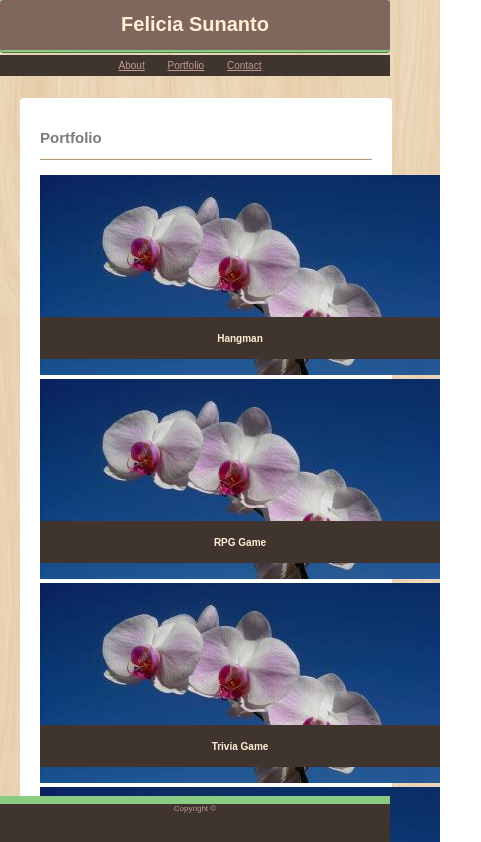
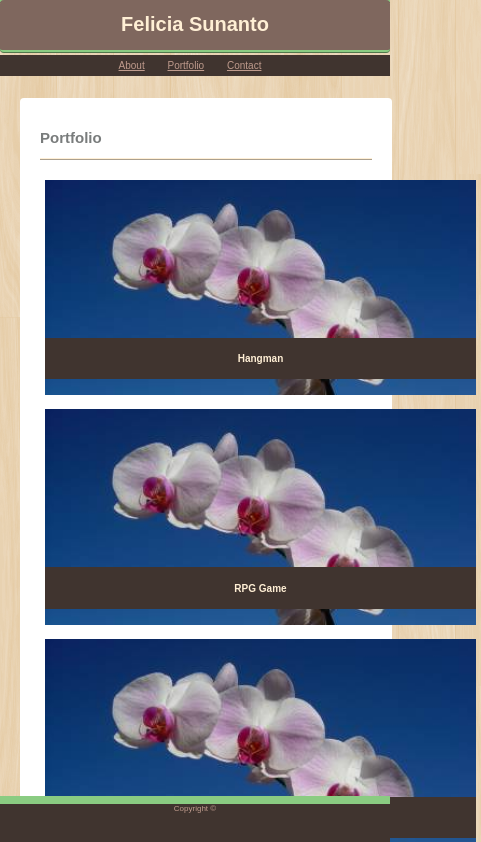
Before and after one commit to felsuna/Responsive-Portfolio, a plain HTML site: page portfolio.html in a window 390 px wide. Shown: the top 842 px of the page, 481 px wide, since content can reach past the window. Drawn offline with Linux system fonts and the light colour scheme; a web font is replaced by a local one.

Commit message:
site files

```diff
--- a/assets/css/style.css
+++ b/assets/css/style.css
@@ -131,10 +131,10 @@ input[type=submit]:hover {
     text-align: center;
 }
 
-/* Media queries */
+/* Media queries*/
 
-/* When screen reaches 960px or less */
-@media screen and (max-width: 960px) {
+/* When screen reaches 980px or less */
+@media screen and (max-width: 980px) {
 #name {
     margin-left: 20px;
     font-size: 10px;
@@ -156,8 +156,19 @@ input[type=submit]:hover {
     width: 50%;
   }
 
+.imgPort {
+    width: 300px;
+    height: 150px;
+    padding: 5px;
+}
+
+.one {
+    padding: 0px;
+    margin: 5px;
+}
+
 .content {
-    width: 65%;
+    width: 70%;
     font-size: 10px;
     line-height: 15px;
     margin: 20px;
@@ -183,6 +194,18 @@ input[type=submit]:hover {
     width: 89%;
     margin-right: 20px;
     font-size: 10px;
+}
+
+.imgPort {
+    width: 130%;
+    height: 100%;
+    padding: 5px;
+}
+
+.one {
+    padding: 0px;
+    margin: 5px;
+    width: 130%;
 }
 
 #footer {
@@ -224,6 +247,5 @@ input[type=submit]:hover {
     width: 85%;
     margin-top: 95px;
 }
-
 }
 }
--- a/portfolio.html
+++ b/portfolio.html
@@ -8,7 +8,6 @@
     <title>My Portfolio</title>
     <link href="https://fonts.googleapis.com/css?family=Kodchasan|Quicksand" rel="stylesheet">
     <link rel="stylesheet" type="text/css" href="assets/css/style.css">
-    <link rel="stylesheet" type="text/css" href="assets/css/reset.css">
 </head>
 
 <body background="assets/images/retina_wood_@2X.png">
@@ -25,8 +24,6 @@
         </div>
     </div>
 
-    <div class="wrapper">
-
     <section class="content">
 
         <div class="contentTitle">
@@ -37,7 +34,7 @@
 
         <div class="container">
             <a href="#">
-                    <img src="assets/images/port1.jpg" alt="flower"></a>
+                <img class="imgPort" src="assets/images/port1.jpg" alt="flower" width="400" height="200"></a>
             <div class="one">
                 <h4>Hangman</h4>
             </div>
@@ -45,7 +42,7 @@
 
         <div class="container">
             <a href="#">
-                    <img src="assets/images/port1.jpg" alt="flower"></a>
+                <img class="imgPort" src="assets/images/port1.jpg" alt="flower" width="400" height="200"></a>
             <div class="one">
                 <h4>RPG Game</h4>
             </div>
@@ -53,7 +50,7 @@
 
         <div class="container">
             <a href="#">
-                    <img src="assets/images/port1.jpg" alt="flower"></a>
+                <img class="imgPort" src="assets/images/port1.jpg" alt="flower" width="400" height="200"></a>
             <div class="one">
                 <h4>Trivia Game</h4>
             </div>
@@ -61,7 +58,7 @@
 
         <div class="container">
             <a href="#">
-                    <img src="assets\images\port1.jpg" alt="flower"></a>
+                <img class="imgPort" src="assets\images\port1.jpg" alt="flower" width="400" height="200"></a>
             <div class="one">
                 <h4>Rutgers Info Widget</h4>
             </div>
@@ -69,7 +66,7 @@
 
         <div class="container">
             <a href="#">
-                    <img src="assets\images\port1.jpg" alt="flower"></a>
+                <img class="imgPort" src="assets\images\port1.jpg" alt="flower" width="400" height="200"></a>
             <div class="one">
                 <h4>Rock Paper Scissors</h4>
             </div>
```
Also changed, not shown: contact.html (+0 -1 lines), index.html (+0 -1 lines). Lines whose indentation alone changed are shown as unchanged.
